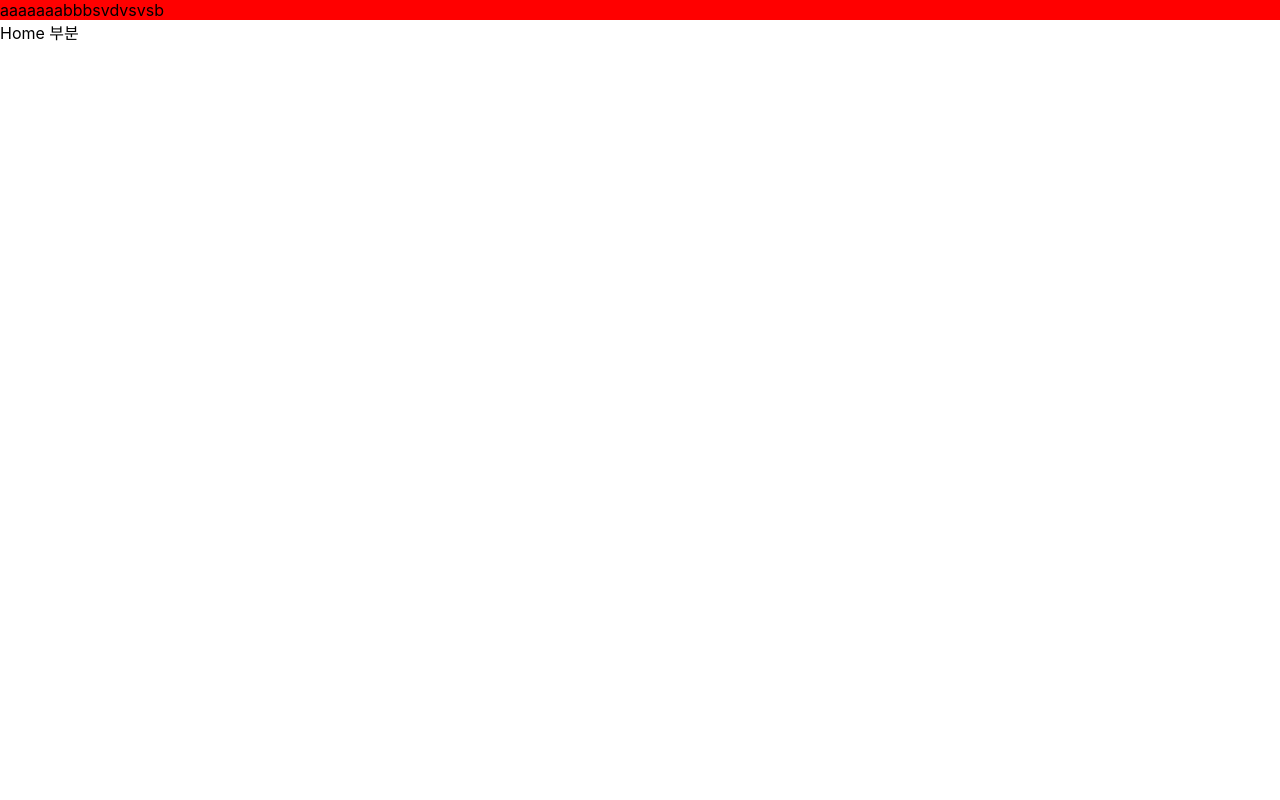
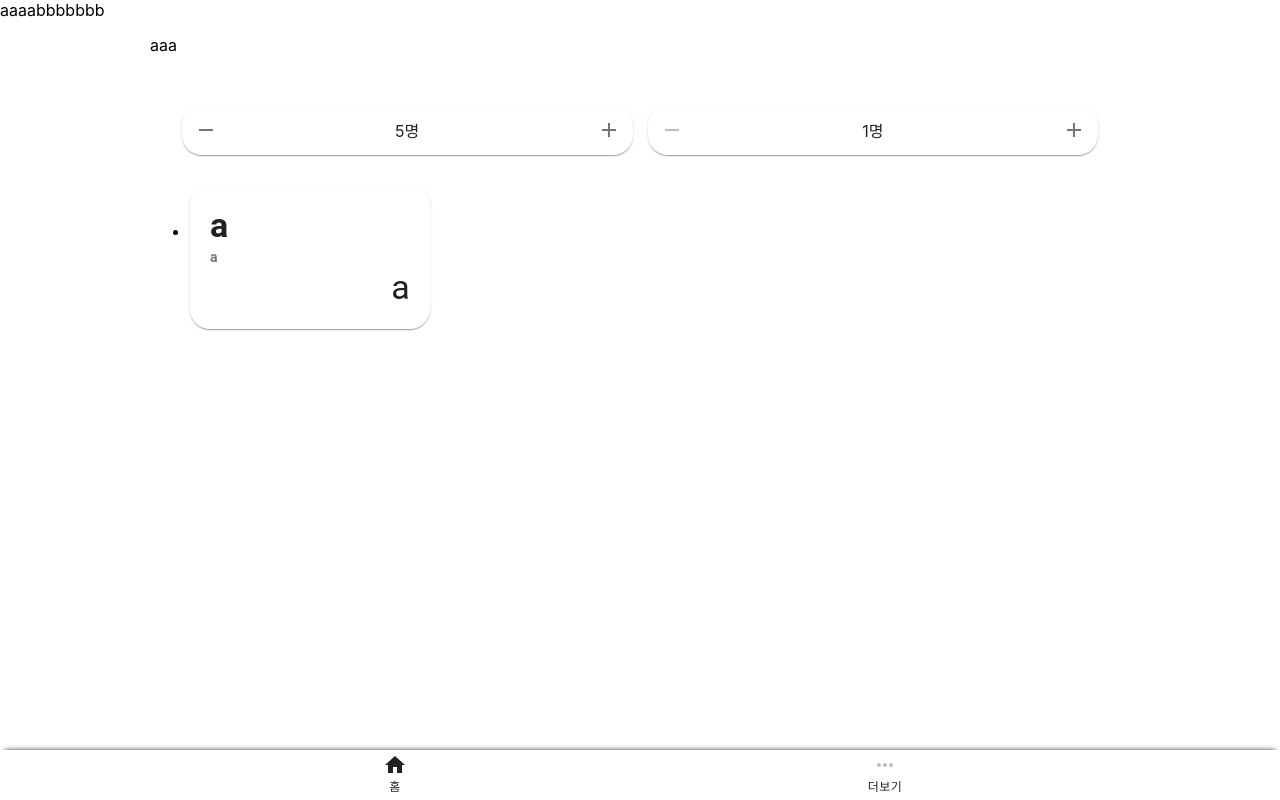
Before and after one commit to parksu0219/liargame, a Gatsby site: page / in a window 1280 px wide. Built offline with nearby package versions, Linux system fonts and the light colour scheme; Gatsby itself is replaced by a stand-in of ours.

Commit message:
fix: code fix

```diff
--- a/src/components/Main/Main.tsx
+++ b/src/components/Main/Main.tsx
@@ -1,5 +1,4 @@
 import React, { useState, useContext, useEffect } from "react";
-import { withRouter } from "react-router";
 import styled from "styled-components";
 // import { AuthContext } from "../../firebase/Auth";
 import {
@@ -78,7 +77,7 @@ function Main() {
   );
 }
 
-export default withRouter(Main);
+export default Main;
 
 const StyledWrapper = styled.div`
   padding: 15px 150px 70px;
--- a/src/pages/index.tsx
+++ b/src/pages/index.tsx
@@ -1,40 +1,41 @@
-import React, { FunctionComponent } from "react";
-import { Link } from "gatsby";
+import React, { FunctionComponent } from "react"
+import { Link } from "gatsby"
 
-import styled from "styled-components";
-import App from "../components/App";
-import { Router, RouteComponentProps } from "@reach/router";
-// import { BrowserRouter as Router, Route } from "";
-import { Provider } from "react-redux";
-import { createStore } from "redux";
-import Main from "../components/Main";
-import rootReducer from "../modules";
-import "./index.css";
+import styled from "styled-components"
+import App from "../components/App"
+import { Router, RouteComponentProps } from "@reach/router"
+// import { BrowserRouter as Router, Route } from "react-router-dom";
+import { Provider } from "react-redux"
+import { createStore } from "redux"
+import Main from "../components/Main"
+import rootReducer from "../modules"
+import "./index.css"
 
 const store = createStore(rootReducer)
 
-type Props = { component: FunctionComponent } & RouteComponentProps;
+type Props = { component: FunctionComponent } & RouteComponentProps
 
-const Route = ({ component: Component, ...rest }) => (
-  <Component {...rest} />
-);
+const Route = ({ component: Component, ...rest }) => <Component {...rest} />
 
-const Home = () => <div> Home 부분</div>
+const Home = () => (
+  <div>
+    <StyledLiarButtonWrapper>aaaaaaabbbsvdvsvsb</StyledLiarButtonWrapper>
+  </div>
+)
 
 const IndexPage = () => (
   <Provider store={store}>
-    <StyledLiarButtonWrapper>aaaaaaabbbsvdvsvsb</StyledLiarButtonWrapper>
+    {/* <Home path="/" /> */}
+    aaaabbbbbbb
     <Router>
-      <Home path="/" />
       <Main path="/" />
     </Router>
     {/* <App /> */}
   </Provider>
 )
 
-export default IndexPage;
-
+export default IndexPage
 
 const StyledLiarButtonWrapper = styled.div`
   background-color: red;
-`;
+`
```
